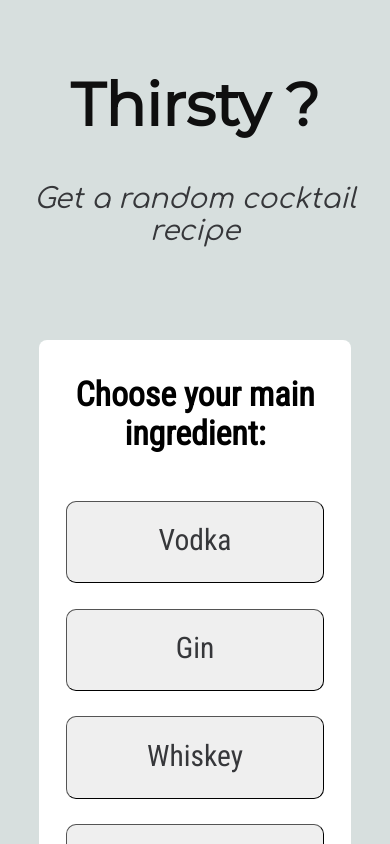
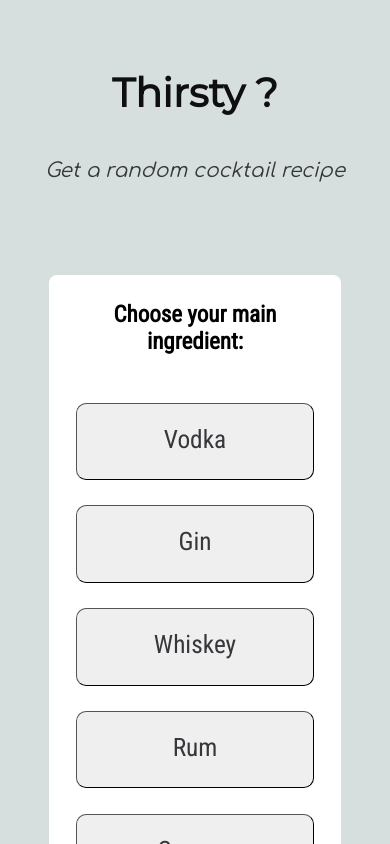
Before and after one commit to linneat/thirsty, a React (Create React App) app: page / in a window 390 px wide. Shown: the top 844 px of the page. Built offline with nearby package versions, Linux system fonts and the light colour scheme.

Commit message:
css changes

```diff
--- a/src/Components/Cocktail.css
+++ b/src/Components/Cocktail.css
@@ -80,6 +80,7 @@ li {
 /* for phones max-width 414px --> the biggest iphones */
 @media screen and (max-width: 414px) {
     .cocktailName {
+        margin-top: 12%;
         margin-bottom: 2%;
         font-size: 9.5vw;
     }
@@ -91,19 +92,19 @@ li {
   }
 
   .picture {
-    width: 70%;
+    width: 75%;
     border-radius: 8px;
-    margin-top: 3%;
+    margin-top: 8%;
     margin-bottom: 5%;
   }
 
   .ingredientsList {
-    width: 70%;
+    width: 75%;
     margin-bottom: 5%;
   }
 
   .recipeList {
-    width: 70%;
+    width: 75%;
     margin-bottom: 5%;
     margin-top: 0%;
   }
@@ -119,10 +120,10 @@ h2{
 }
 
 /* for phones max-width 1024px --> for ipads*/
-@media screen and (min-device-width: 415px) and (max-width: 1024px) {
+@media screen and (min-device-width: 415px) and (max-width: 1023px) {
     .cocktailName {
         padding-top: 10%;
-        font-size: 60px;
+        font-size: 40px;
       }
 
     .PicAndListWrapper {
@@ -158,23 +159,25 @@ h2{
 
 /* ipad pro*/
 @media screen and (min-device-width: 769px) and (max-width: 1024px) {
+
     .cocktailName {
-        font-size: 50px;
+        font-size: 40px;
     }
 
     .ingredientsList ul {
-        font-size: 23px;
+        font-size: 18px;
     }
 
     .withMainIngredient {
-        font-size: 25px;
+        font-size: 18px;
     }
 
     h2{
-        font-size: 25px;
+        font-size: 20px;
     }
 }
 
 /*random size of screen between mobile size and ipad size*/
 @media screen and (min-device-width: 415px) and (max-width: 680px) {
+
 }
--- a/src/Components/Spirits.css
+++ b/src/Components/Spirits.css
@@ -92,6 +92,7 @@
 @media screen and (max-width: 414px) {
     .title{
         margin-top: 8vh;
+        font-size: 35px;
     }
 
     .row{
@@ -99,7 +100,15 @@
     }
 
     h2{
-        font-size: 4vh;
+        font-size: 3.4vh;
+    }
+
+    .ingedientName{
+        font-size: 3vh;
+    }
+
+    .ingredientListWrapper {
+        width: 65%;
     }
 }
 
@@ -108,7 +117,7 @@
 /* for phones max-width 1024px --> for ipads*/
 @media screen and (min-device-width: 415px) and (max-width: 1024px) {
     .title {
-        font-size: 62px;
+        font-size: 45px;
     }
 
     .ingredientListHeader {
@@ -129,11 +138,15 @@
 /* ipad pro*/
 @media screen and (min-device-width: 769px) and (max-width: 1024px) {
     .title {
-        font-size: 60px;
+        font-size: 40px;
     }
 
     .slogan {
-        font-size: 28px;
+        font-size: 20px;
+    }
+
+    h2{
+        font-size: 23px;
     }
 }
 
```
